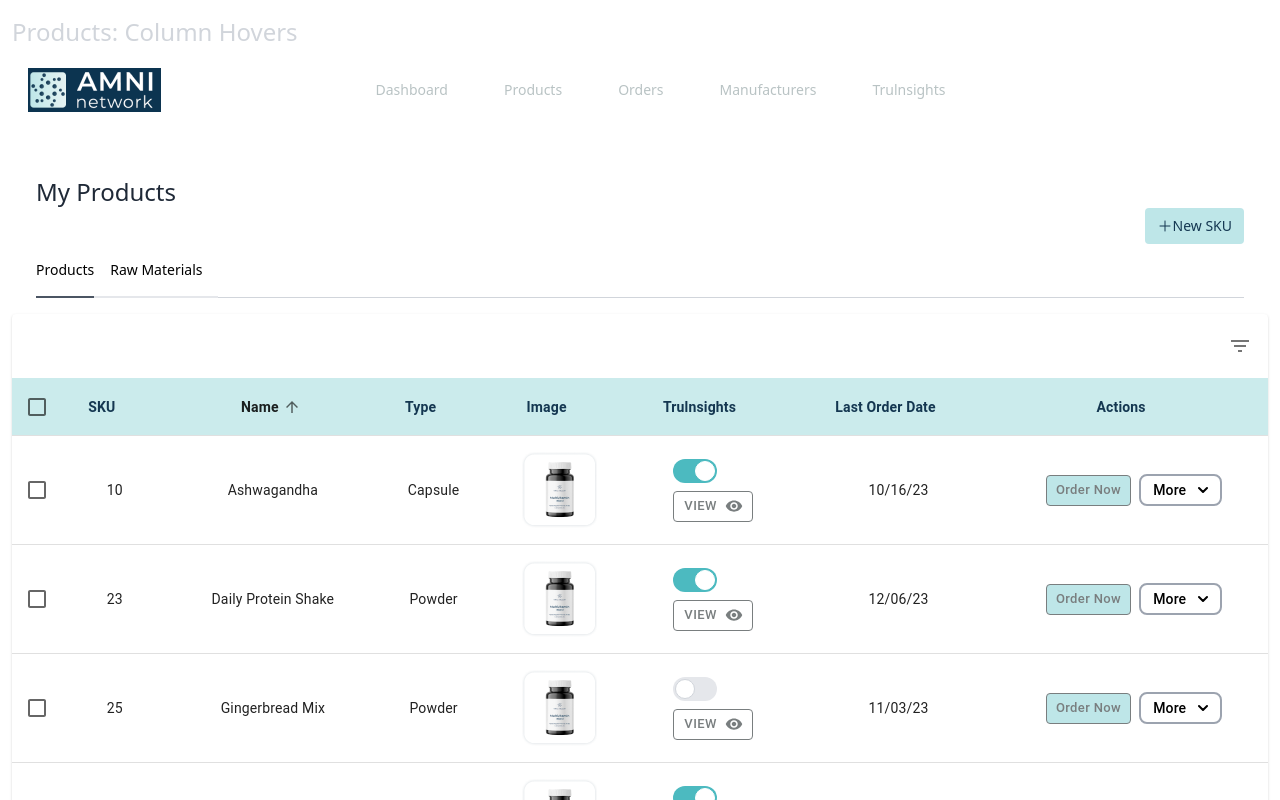
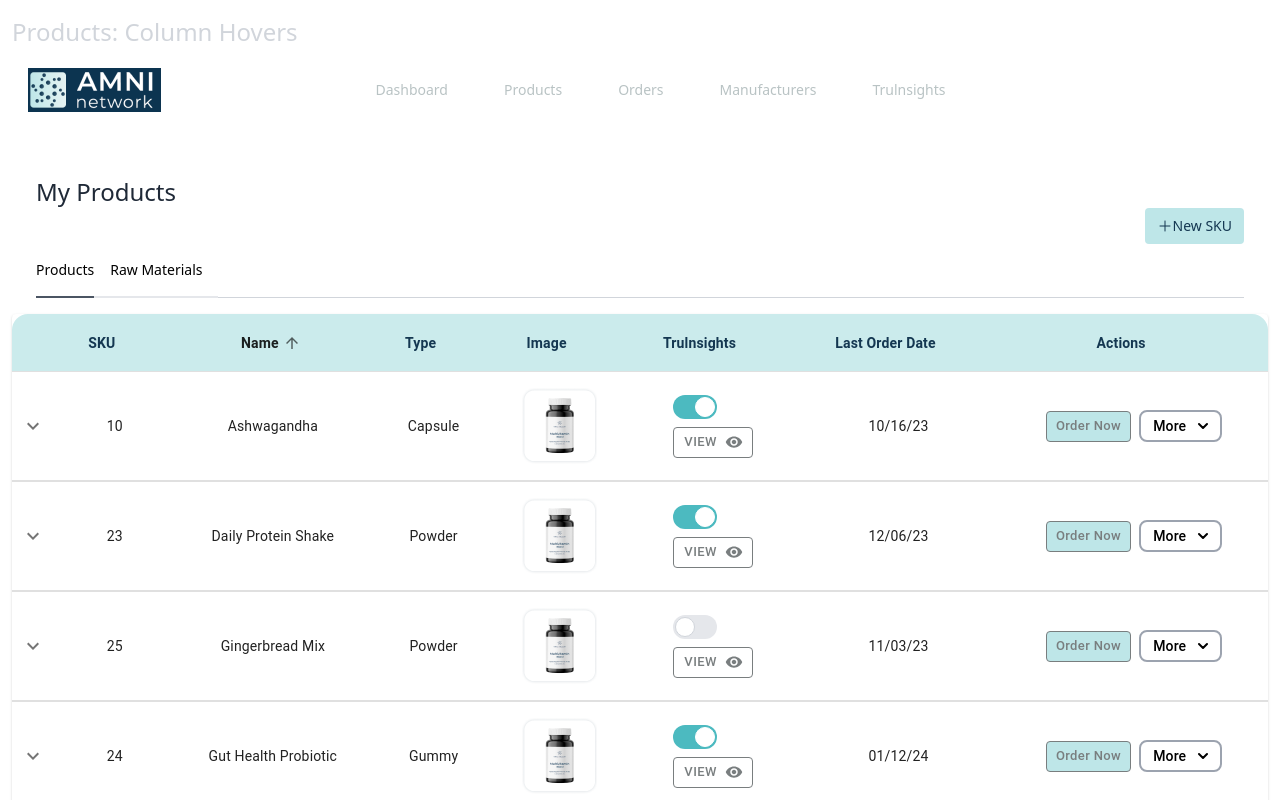
Before and after one commit to AlvisonHunterArnuero/amni-network-demo, a React (Vite) app: page / in a window 1280 px wide. Shown: the top 800 px of the page. Built offline with nearby package versions, Linux system fonts and the light colour scheme.

Commit message:
Updated types file and added custom bg color syling to table rows

```diff
--- a/src/CustomTypes/index.ts
+++ b/src/CustomTypes/index.ts
@@ -34,3 +34,7 @@ export type CustomButtonProps = {
     btnHoverColor?: string;
     btnHoverBgColor?: string;
 };
+
+export interface EnhancedTableToolbarProps {
+    numSelected: number;
+}
--- a/src/components/Table/index.tsx
+++ b/src/components/Table/index.tsx
@@ -12,11 +12,8 @@ import TableSortLabel from '@mui/material/TableSortLabel';
 import Toolbar from '@mui/material/Toolbar';
 import Typography from '@mui/material/Typography';
 import Paper from '@mui/material/Paper';
-import Checkbox from '@mui/material/Checkbox';
 import IconButton from '@mui/material/IconButton';
 import Tooltip from '@mui/material/Tooltip';
-import FormControlLabel from '@mui/material/FormControlLabel';
-import Switch from '@mui/material/Switch';
 import DeleteIcon from '@mui/icons-material/Delete';
 import FilterListIcon from '@mui/icons-material/FilterList';
 import { visuallyHidden } from '@mui/utils';
@@ -27,6 +24,10 @@ import ToggleSwitch from '../ToggleSwitch';
 import Button from '@mui/material/Button';
 import ViewButton from '../ViewButton';
 import DropDown from '../DropDown';
+import KeyboardArrowDownIcon from '@mui/icons-material/KeyboardArrowDown';
+import KeyboardArrowUpIcon from '@mui/icons-material/KeyboardArrowUp';
+import Collapse from '@mui/material/Collapse';
+import { toast } from 'react-toastify';
 
 
 
@@ -73,7 +74,7 @@ function stableSort<T>(array: readonly T[], comparator: (a: T, b: T) => number)
 interface EnhancedTableProps {
     numSelected: number;
     onRequestSort: (event: React.MouseEvent<unknown>, property: keyof Data) => void;
-    onSelectAllClick: (event: React.ChangeEvent<HTMLInputElement>) => void;
+    onSelectAllClick?: (event: React.ChangeEvent<HTMLInputElement>) => void;
     order: Order;
     orderBy: string;
     rowCount: number;
@@ -87,12 +88,20 @@ const StyledTableCell = styled(TableCell)(() => ({
         fontWeight: 'bold',
     },
     [`&.${tableCellClasses.body}`]: {
-        fontSize: 1,
+        fontSize: 14,
+    },
+    '&:first-of-type': {
+        borderTopLeftRadius: '16px',
+        overflow: 'hidden',
+    },
+    '&:last-of-type': {
+        borderTopRightRadius: '16px',
+        overflow: 'hidden',
     },
 }));
 
 function EnhancedTableHead(props: EnhancedTableProps) {
-    const { onSelectAllClick, order, orderBy, numSelected, rowCount, onRequestSort } =
+    const { order, orderBy, onRequestSort } =
         props;
     const createSortHandler =
         (property: keyof Data) => (event: React.MouseEvent<unknown>) => {
@@ -103,15 +112,7 @@ function EnhancedTableHead(props: EnhancedTableProps) {
         <TableHead>
             <TableRow>
                 <StyledTableCell padding="checkbox">
-                    <Checkbox
-                        color="primary"
-                        indeterminate={numSelected > 0 && numSelected < rowCount}
-                        checked={rowCount > 0 && numSelected === rowCount}
-                        onChange={onSelectAllClick}
-                        inputProps={{
-                            'aria-label': 'select all Medicines',
-                        }}
-                    />
+                    {" "}
                 </StyledTableCell>
                 {headCells.map((headCell) => (
                     <StyledTableCell
@@ -139,65 +140,13 @@ function EnhancedTableHead(props: EnhancedTableProps) {
     );
 }
 
-interface EnhancedTableToolbarProps {
-    numSelected: number;
-}
-
-function EnhancedTableToolbar(props: EnhancedTableToolbarProps) {
-    const { numSelected } = props;
-
-    return (
-        <Toolbar
-            sx={{
-                pl: { sm: 2 },
-                pr: { xs: 1, sm: 1 },
-                ...(numSelected > 0 && {
-                    bgcolor: (theme) =>
-                        alpha(theme.palette.primary.main, theme.palette.action.activatedOpacity),
-                }),
-            }}
-        >
-            {numSelected > 0 ? (
-                <Typography
-                    sx={{ flex: '1 1 100%' }}
-                    color="inherit"
-                    variant="subtitle1"
-                    component="div"
-                >
-                    {numSelected} selected
-                </Typography>
-            ) : (
-                <Typography
-                    sx={{ flex: '1 1 100%' }}
-                    variant="h6"
-                    id="tableTitle"
-                    component="div"
-                >
-                    {" "}
-                </Typography>
-            )}
-            {numSelected > 0 ? (
-                <Tooltip title="Delete">
-                    <IconButton>
-                        <DeleteIcon />
-                    </IconButton>
-                </Tooltip>
-            ) : (
-                <Tooltip title="Filter list">
-                    <IconButton>
-                        <FilterListIcon />
-                    </IconButton>
-                </Tooltip>
-            )}
-        </Toolbar>
-    );
-}
 export default function EnhancedTable() {
     const [order, setOrder] = React.useState<Order>('asc');
     const [orderBy, setOrderBy] = React.useState<keyof Data>('name');
-    const [selected, setSelected] = React.useState<readonly number[]>([]);
+    const [selected, setSelected] = React.useState<number>();
     const [page, setPage] = React.useState(0);
     const [rowsPerPage, setRowsPerPage] = React.useState(5);
+    const [open, setOpen] = React.useState(false);
 
     const handleRequestSort = (
         _event: React.MouseEvent<unknown>,
@@ -208,32 +157,9 @@ export default function EnhancedTable() {
         setOrderBy(property);
     };
 
-    const handleSelectAllClick = (event: React.ChangeEvent<HTMLInputElement>) => {
-        if (event.target.checked) {
-            const newSelected = rows.map((n) => n.id);
-            setSelected(newSelected);
-            return;
-        }
-        setSelected([]);
-    };
-
     const handleClick = (_event: React.MouseEvent<unknown>, id: number) => {
-        const selectedIndex = selected.indexOf(id);
-        let newSelected: readonly number[] = [];
-
-        if (selectedIndex === -1) {
-            newSelected = newSelected.concat(selected, id);
-        } else if (selectedIndex === 0) {
-            newSelected = newSelected.concat(selected.slice(1));
-        } else if (selectedIndex === selected.length - 1) {
-            newSelected = newSelected.concat(selected.slice(0, -1));
-        } else if (selectedIndex > 0) {
-            newSelected = newSelected.concat(
-                selected.slice(0, selectedIndex),
-                selected.slice(selectedIndex + 1),
-            );
-        }
-        setSelected(newSelected);
+        setSelected(id);
+        setOpen(!open);
     };
 
     const handleChangePage = (_event: unknown, newPage: number) => {
@@ -245,7 +171,9 @@ export default function EnhancedTable() {
         setPage(0);
     };
 
-    const isSelected = (id: number) => selected.indexOf(id) !== -1;
+
+
+    const isSelected = (id: number) => id !== -1;
 
     // Avoid a layout jump when reaching the last page with empty rows.
     const emptyRows =
@@ -263,7 +191,6 @@ export default function EnhancedTable() {
     return (
         <Box sx={{ width: '100%' }}>
             <Paper sx={{ width: '100%', mb: 2, overflow: 'hidden' }}>
-                <EnhancedTableToolbar numSelected={selected.length} />
                 <TableContainer sx={{ maxHeight: 700 }}>
                     <Table stickyHeader
                         sx={{ minWidth: 900 }}
@@ -271,10 +198,9 @@ export default function EnhancedTable() {
                         size='medium'
                     >
                         <EnhancedTableHead
-                            numSelected={selected.length}
+                            numSelected={selected as number}
                             order={order}
                             orderBy={orderBy}
-                            onSelectAllClick={handleSelectAllClick}
                             onRequestSort={handleRequestSort}
                             rowCount={rows.length}
                         />
@@ -283,7 +209,7 @@ export default function EnhancedTable() {
                                 const isItemSelected = isSelected(row.sku as unknown as number);
                                 const labelId = `enhanced-table-checkbox-${index}`;
 
-                                return (
+                                return (<>
                                     <TableRow
                                         hover
                                         onClick={(event) =>
@@ -297,19 +223,25 @@ export default function EnhancedTable() {
                                         tabIndex={-1}
                                         key={row.sku}
                                         selected={isItemSelected}
-                                        sx={{ cursor: 'pointer' }}
+                                        sx={{
+                                            cursor: 'pointer',
+                                            '&.MuiTableRow-root.Mui-selected': {
+                                                backgroundColor: 'white'
+                                            }
+                                            }
+                                        }
                                     >
                                         <TableCell
                                             sx={{ marginLeft: '12px' }}
                                             padding="checkbox"
                                         >
-                                            <Checkbox
-                                                color="primary"
-                                                checked={isItemSelected}
-                                                inputProps={{
-                                                    'aria-labelledby': labelId,
-                                                }}
-                                            />
+                                            <IconButton
+                                                aria-label="expand row"
+                                                size="small"
+                                                onClick={() => setOpen(!open)}
+                                            >
+                                                {open ? <KeyboardArrowUpIcon /> : <KeyboardArrowDownIcon />}
+                                            </IconButton>
                                         </TableCell>
                                         <TableCell
                                             component="th"
@@ -352,8 +284,9 @@ export default function EnhancedTable() {
                                         <TableCell align="center">
                                             <div className="flex flex-row items-center justify-center gap-2">
                                                 <Button
-                                                    onClick={(event) => {
+                                                    onClick={(event: React.MouseEvent<unknown>) => {
                                                         event.stopPropagation();
+                                                        toast.info("Feature not yet implemented");
                                                     }}
                                                     sx={{ textTransform: 'none' }}
                                                     variant="outlined"
@@ -362,10 +295,27 @@ export default function EnhancedTable() {
                                                 >
                                                     Order Now
                                                 </Button>
-                                                <DropDown onClick={(event: React.MouseEvent<unknown>) => event.stopPropagation()} />
+                                                <DropDown />
                                             </div>
                                         </TableCell>
                                     </TableRow>
+                                    <TableRow>
+                                        <TableCell
+                                            style={{ paddingBottom: 0, paddingTop: 0 }}
+                                            colSpan={8}>
+                                            {selected === row.sku && <Collapse in={open} timeout="auto" unmountOnExit>
+                                                <Box sx={{ margin: 1 }}>
+
+                                                    <Typography variant="h6" gutterBottom component="div">
+                                                        {row.name}
+                                                    </Typography>
+                                                    <p className='text-gray-500 max-w-full'>This section is dedicated to displaying item descriptions and other relevant details for an ongoing project. It serves as a placeholder to showcase the intended content and layout, but the project is still in progress and may undergo further development and refinement.</p>
+                                                </Box>
+
+                                            </Collapse>}
+                                        </TableCell>
+
+                                    </TableRow></>
                                 );
                             })}
                             {emptyRows > 0 && (
```
